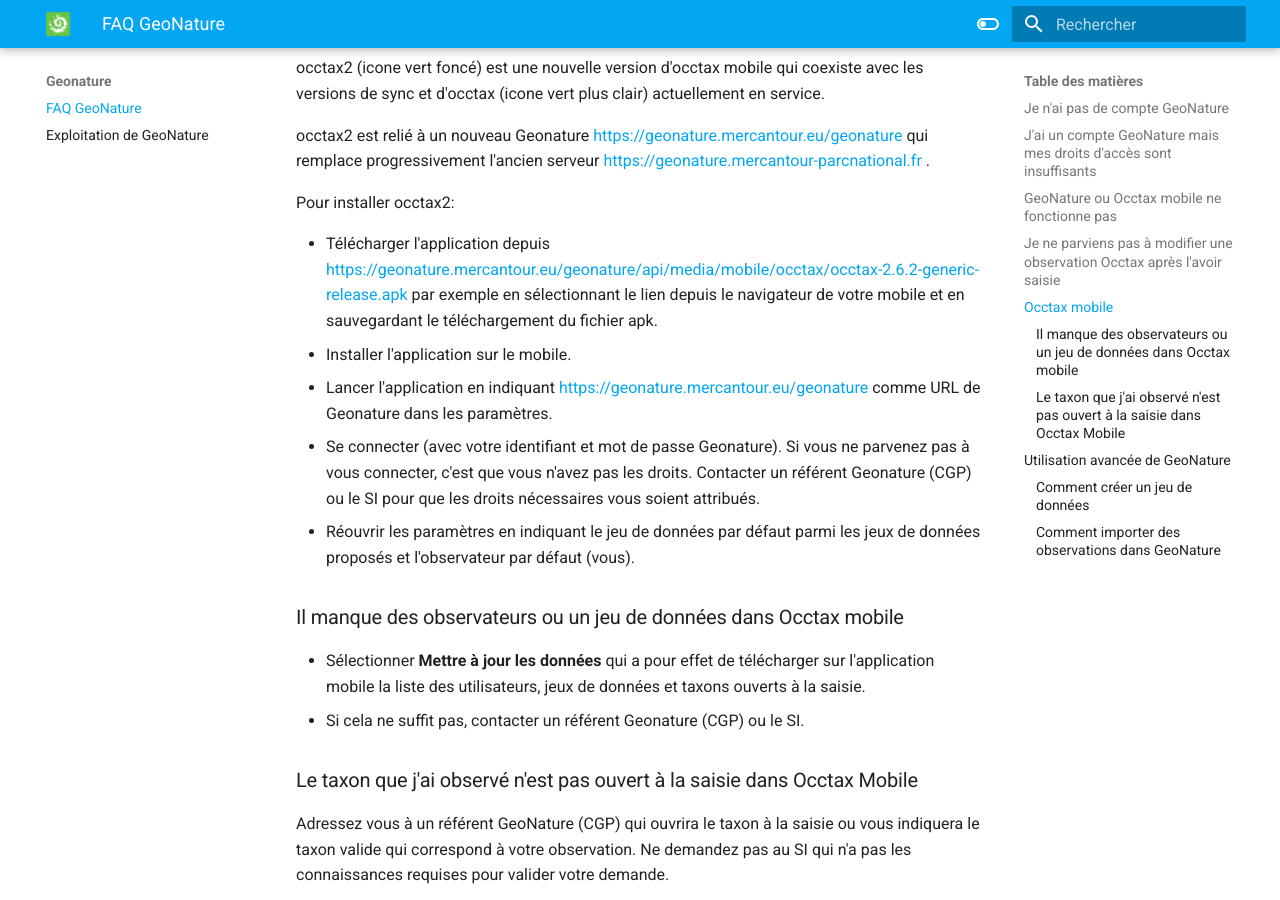
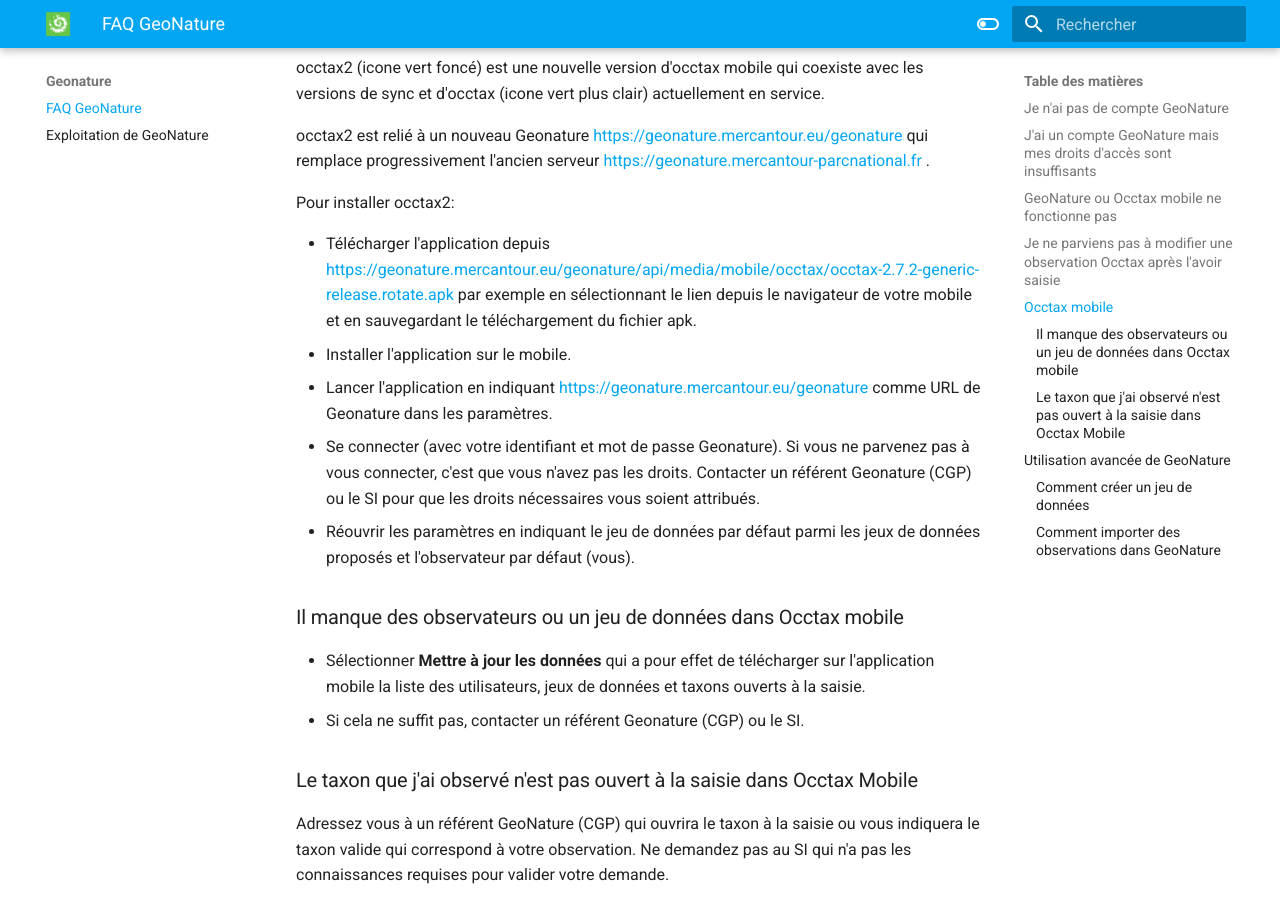
Before and after one commit to PnMercantour/faq, an MkDocs documentation site: the page built from docs/geonature/README.md, in a window 1280 px wide and 900 px high, scrolled down 1070 px. Built offline with MkDocs 1.6.1 and Material for MkDocs 9.7.7, drawn with Linux system fonts in a browser that asks for light colours; some of the changed lines change nothing that is shown.

Commit message:
change link to install occtax

```diff
--- a/docs/geonature/README.md
+++ b/docs/geonature/README.md
@@ -28,7 +28,7 @@
 
 Pour installer occtax2:
 
-- Télécharger l'application depuis [https://geonature.mercantour.eu/geonature/api/media/mobile/occtax/occtax-2.6.2-generic-release.apk](https://geonature.mercantour.eu/geonature/api/media/mobile/occtax/occtax-2.6.2-generic-release.apk) par exemple en sélectionnant le lien depuis le navigateur de votre mobile et en sauvegardant le téléchargement du fichier apk.
+- Télécharger l'application depuis [https://geonature.mercantour.eu/geonature/api/media/mobile/occtax/occtax-2.7.2-generic-release.rotate.apk](https://geonature.mercantour.eu/geonature/api/media/mobile/occtax/occtax-2.7.2-generic-release.rotate.apk) par exemple en sélectionnant le lien depuis le navigateur de votre mobile et en sauvegardant le téléchargement du fichier apk.
 - Installer l'application sur le mobile.
 - Lancer l'application en indiquant [https://geonature.mercantour.eu/geonature](https://geonature.mercantour.eu/geonature) comme URL de Geonature dans les paramètres.
 - Se connecter (avec votre identifiant et mot de passe Geonature). Si vous ne parvenez pas à vous connecter, c'est que vous n'avez pas les droits. Contacter un référent Geonature (CGP) ou le SI pour que les droits nécessaires vous soient attribués.
```
